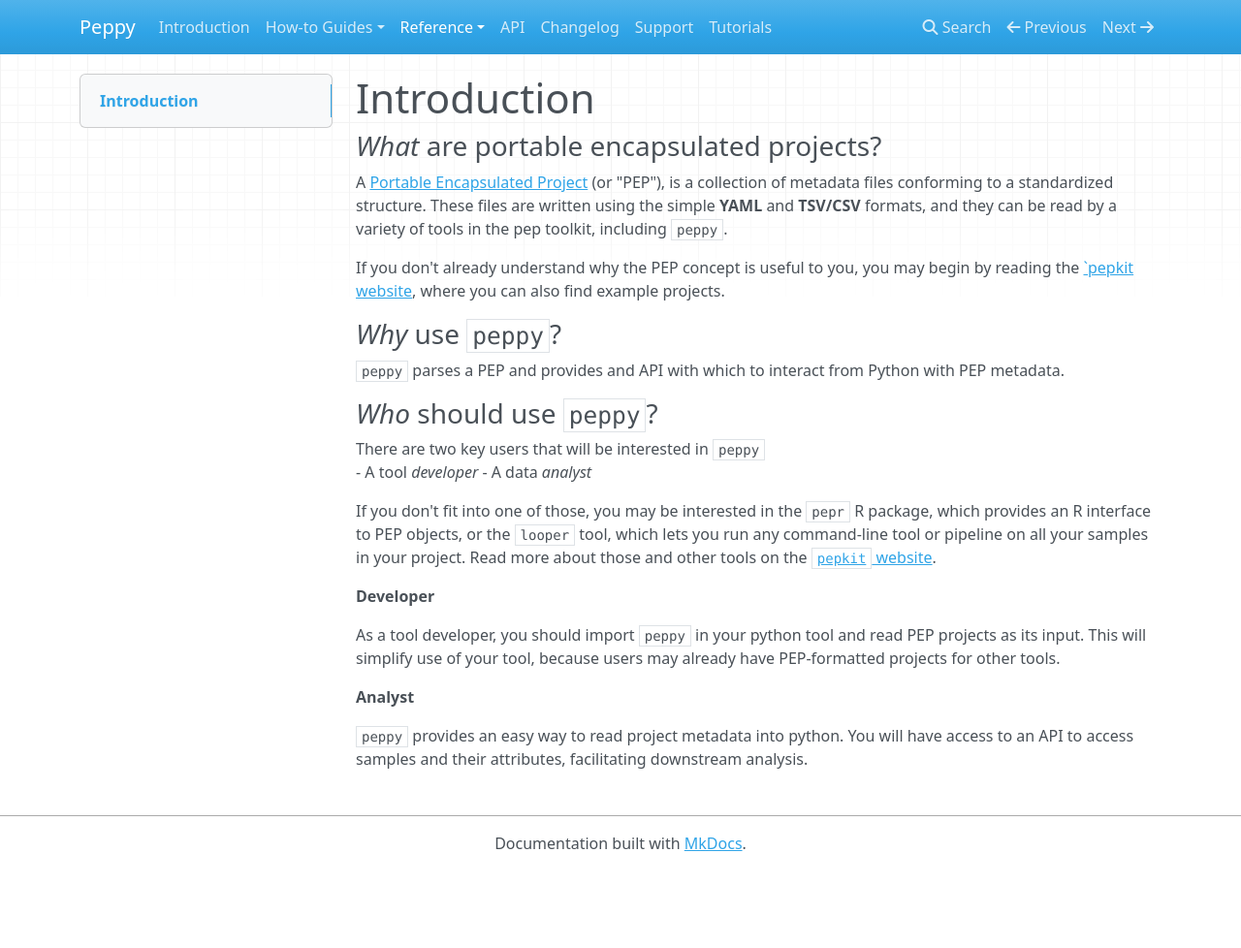
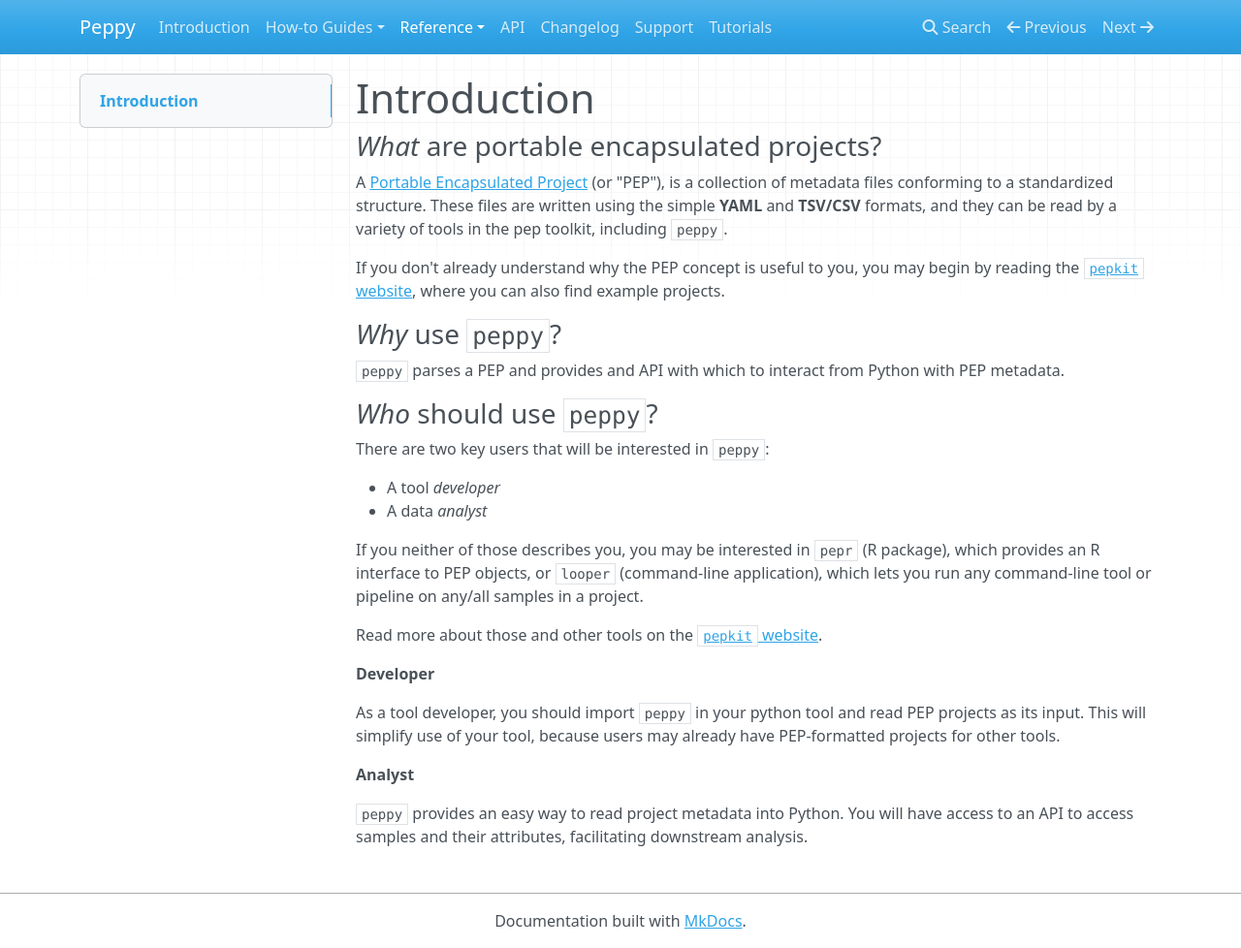
Before and after one commit to pepkit/peppy, an MkDocs documentation site: the page built from docs/docs/intro.md, in a window 1280 px wide and 978 px high. Shown: the whole window at 97% size. Built offline with MkDocs 1.6.1, drawn with Linux system fonts in a browser that asks for light colours; nearby versions of some CDN libraries.

Commit message:
cosmetic improvements to landing page

```diff
--- a/docs/docs/intro.md
+++ b/docs/docs/intro.md
@@ -8,7 +8,7 @@
 and they can be read by a variety of tools in the pep toolkit, including `peppy`.
 
 If you don't already understand why the PEP concept is useful to you,
-you may begin by reading the [`pepkit website](http://pepkit.github.io),
+you may begin by reading the [`pepkit` website](http://pepkit.github.io),
 where you can also find example projects.
 
 ### *Why* use `peppy`?
@@ -17,13 +17,15 @@
 
 ### *Who* should use `peppy`?
 
-There are two key users that will be interested in `peppy`
-  - A tool *developer*
-  - A data *analyst*
+There are two key users that will be interested in `peppy`:
 
-If you don't fit into one of those, you may be interested in the `pepr` R package,
-which provides an R interface to PEP objects, or the `looper` tool,
-which lets you run any command-line tool or pipeline on all your samples in your project.
+- A tool *developer*
+- A data *analyst*
+
+If you neither of those describes you, you may be interested in `pepr` (R package),
+which provides an R interface to PEP objects, or `looper` (command-line application),
+which lets you run any command-line tool or pipeline on any/all samples in a project.
+
 Read more about those and other tools on the [`pepkit` website](http://pepkit.github.io).
 
 **Developer**
@@ -33,5 +35,5 @@
 
 **Analyst**
 
-`peppy` provides an easy way to read project metadata into python.
+`peppy` provides an easy way to read project metadata into Python.
 You will have access to an API to access samples and their attributes, facilitating downstream analysis.
```
